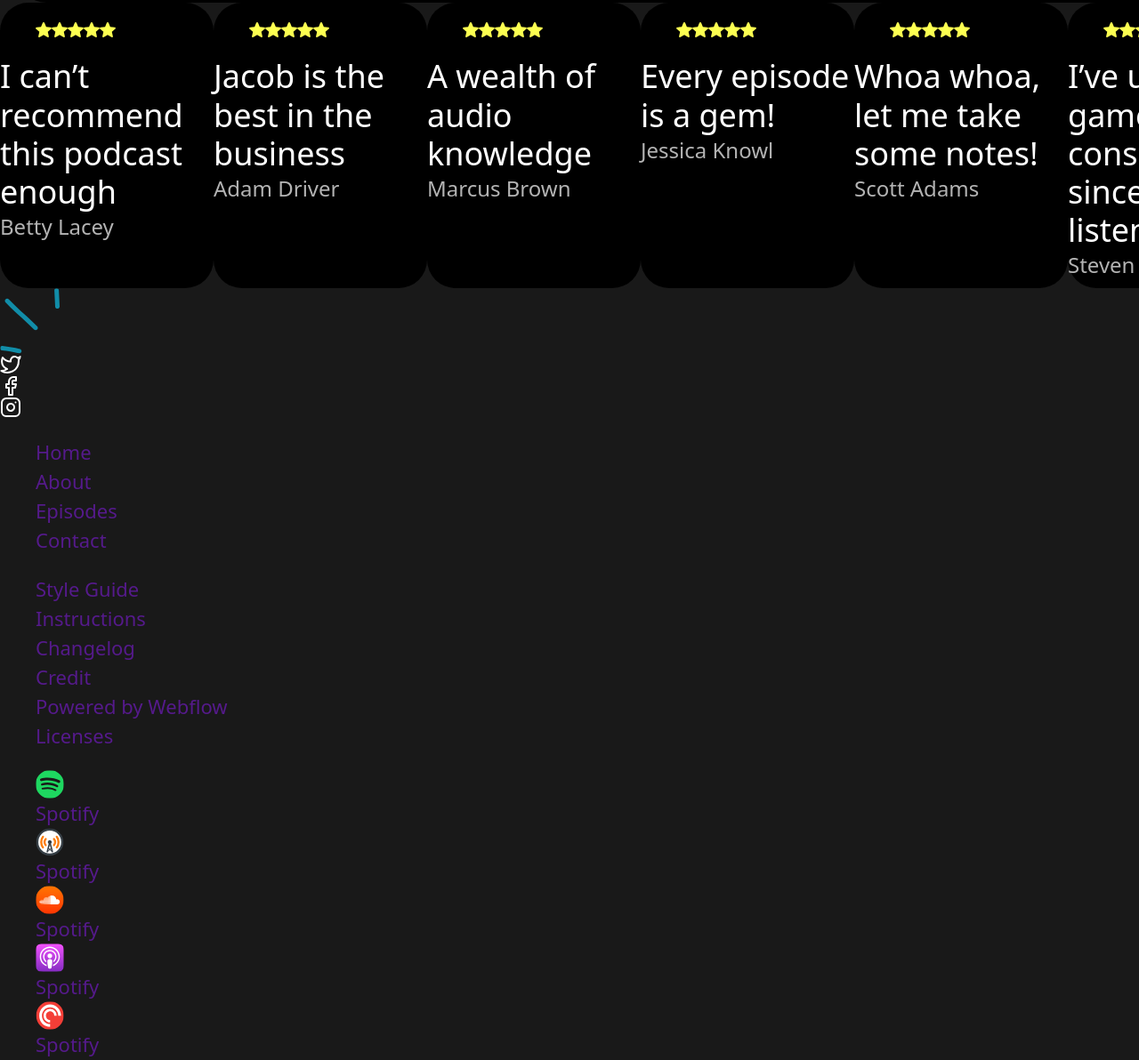
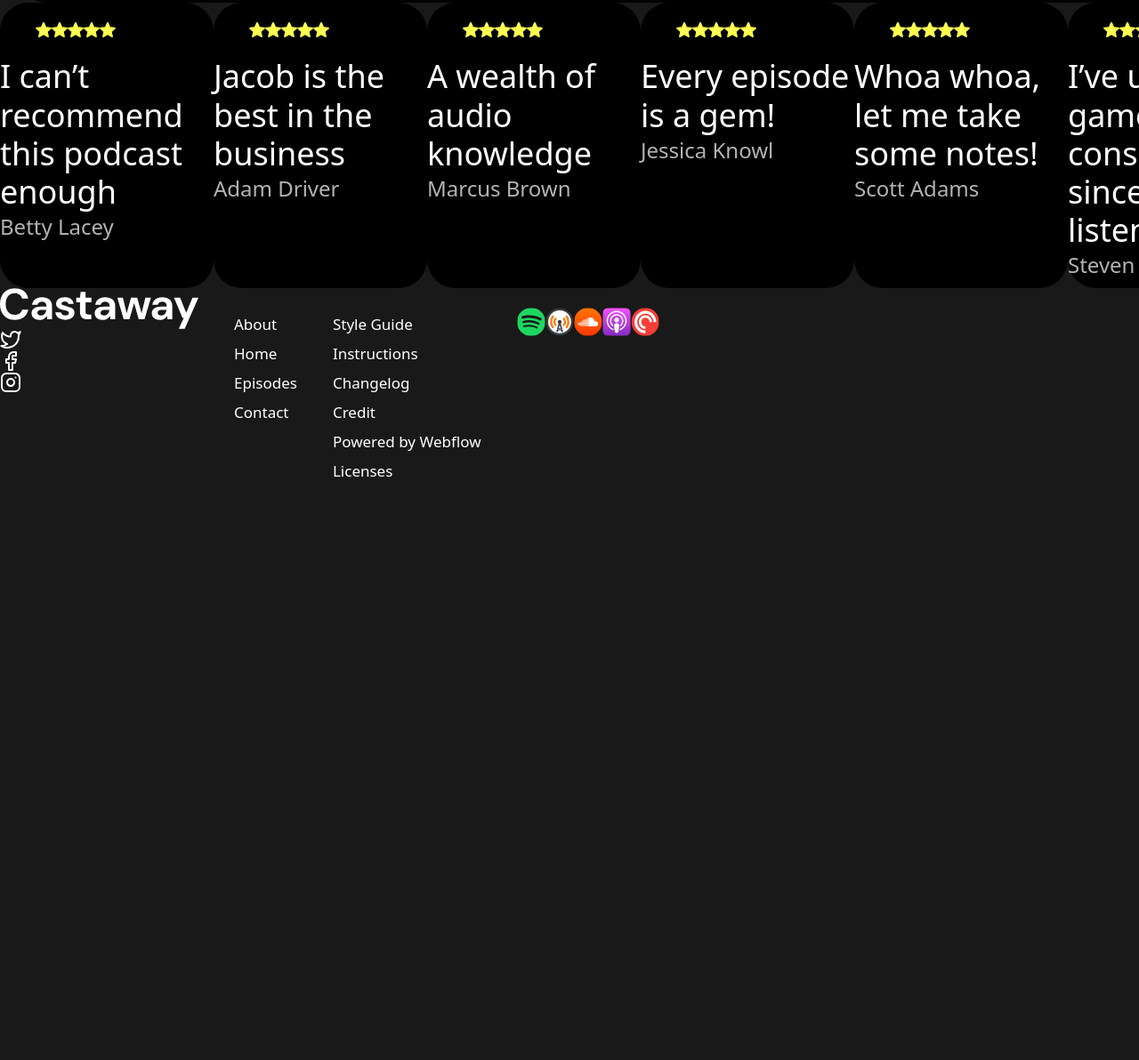
Before and after one commit to vkadi-budetak/castaway, a website: page index.html in a window 1280 px wide. Shown: the part 4973-6165 px from the top of the page at 89% size. After the commit the page ends 5539 px from the top, so only its background shows below. Drawn offline with nearby package versions, Linux system fonts and the light colour scheme.

Commit message:
add Styles footer

```diff
--- a/css/styles.css
+++ b/css/styles.css
@@ -308,8 +308,8 @@ li:last-child {
 .subscribe_conteiner {
   display: flex;
 }
-.subscribe_section {
-}
+/* .subscribe_section {
+} */
 .subscribe_subtitle {
   font-size: 18px;
   font-weight: 400;
@@ -322,8 +322,8 @@ li:last-child {
   line-height: 1.1;
   letter-spacing: 2.88px;
 }
-.subscribe_box {
-}
+/* .subscribe_box {
+} */
 .subscribe_box_row {
   width: 522px;
   height: 82px;
@@ -347,8 +347,8 @@ li:last-child {
   line-height: 2;
   color: var(--btn-txt-cl);
 }
-.subscribe_img {
-}
+/* .subscribe_img {
+} */
 
 /**
   |============================
@@ -384,3 +384,30 @@ font-weight: 400;
   line-height: 1.2x;
   color: var(--secondary-txt-cl);
 }
+
+/**
+  |============================
+  | Footer Styled
+  |============================
+*/
+.footer {
+  display: flex;
+}
+.footer_box_logo {
+  width: 223px;
+  height: 46px;
+}
+.footer_box_img {
+  width: 24px;
+  height: 24px;
+}
+
+.footer_box_item {
+  font-size: 17px;
+  font-weight: 400;
+  line-height: 27px;
+  color: var(--main-txt-cl);
+}
+.footer_listen {
+display: flex;
+}
--- a/index.html
+++ b/index.html
@@ -468,58 +468,58 @@
       </section>
     </main>
     <!-- Footer section -->
-    <footer>
-      <div>
-        <img src="./img/Hero/Photo/Image.svg" alt="Image Fon" />
+    <footer class="footer">
+      <div class="footer_box">
+        <img class="footer_box_logo" src="./img/Logo/Logo.svg" alt="Image Fon" />
         <div>
-          <img src="./img/Footer/Social/IMAGE-0.svg" alt="Social Icon" />
-          <img src="./img/Footer/Social/IMAGE-1.svg" alt="Social Icon" />
-          <img src="./img/Footer/Social/IMAGE-2.svg" alt="Social Icon" />
+          <img class="footer_box_img" src="./img/Footer/Social/IMAGE-0.svg" alt="Social Icon" />
+          <img class="footer_box_img" src="./img/Footer/Social/IMAGE-1.svg" alt="Social Icon" />
+          <img class="footer_box_img" src="./img/Footer/Social/IMAGE-2.svg" alt="Social Icon" />
         </div>
       </div>
-      <nav>
-        <ul class="list">
-          <li><a class="link" href="">Home</a></li>
-          <li><a class="link" href="">About</a></li>
-          <li><a class="link" href="">Episodes</a></li>
-          <li><a class="link" href="">Contact</a></li>
+      <nav class="footer_nav">
+        <ul class="footer_list list">
+          <li><a class="footer_box_item link" href="">About</a></li>
+          <li><a class="footer_box_item link" href="">Home</a></li>
+          <li><a class="footer_box_item link" href="">Episodes</a></li>
+          <li><a class="footer_box_item link" href="">Contact</a></li>
         </ul>
       </nav>
-      <nav>
-        <ul class="list">
-          <li><a class="link" href="">Style Guide</a></li>
-          <li><a class="link" href="">Instructions</a></li>
-          <li><a class="link" href="">Changelog</a></li>
-          <li><a class="link" href="">Credit</a></li>
-          <li><a class="link" href="">Powered by Webflow</a></li>
-          <li><a class="link" href="">Licenses</a></li>
+      <nav class="footer_nav">
+        <ul class="footer_list list">
+          <li><a class="footer_box_item link" href="">Style Guide</a></li>
+          <li><a class="footer_box_item link" href="">Instructions</a></li>
+          <li><a class="footer_box_item link" href="">Changelog</a></li>
+          <li><a class="footer_box_item link" href="">Credit</a></li>
+          <li><a class="footer_box_item link" href="">Powered by Webflow</a></li>
+          <li><a class="footer_box_item link" href="">Licenses</a></li>
         </ul>
       </nav>
-      <ul class="list">
-        <li>
-          <a class="link" href=""
-            ><img src="./img/Hero/ListenCatalog/IMAGE.svg" alt="" />Spotify</a
+      <ul class="hero_list list footer_listen">
+        <li class="hero_link">
+          <a class="hero_iteam link" href=""
+            ><img class="hero_logo_listen" src="./img/Hero/ListenCatalog/IMAGE.svg" alt="" /><span class="visually-hidden">Spotify</span></a
           >
         </li>
-        <li>
-          <a class="link" href=""
-            ><img src="./img/Hero/ListenCatalog/IMAGE-1.svg" alt="" />Spotify</a
+        <li class="hero_link">
+          <a class="hero_iteam link" href=""
+            ><img class="hero_logo_listen" src="./img/Hero/ListenCatalog/IMAGE-1.svg" alt="" /><span class="visually-hidden">Spotify</span></a
           >
         </li>
-        <li>
-          <a class="link" href=""
-            ><img src="./img/Hero/ListenCatalog/IMAGE-2.svg" alt="" />Spotify</a
-          >
+        <li class="hero_link">
+          <a class="hero_iteam link" href=""
+          ><img class="hero_logo_listen" src="./img/Hero/ListenCatalog/IMAGE-2.svg" alt="" /><span class="visually-hidden">Spotify</span></a
+        >
         </li>
-        <li>
-          <a class="link" href=""
-            ><img src="./img/Hero/ListenCatalog/IMAGE-3.svg" alt="" />Spotify</a
-          >
+        <li class="hero_link">
+          <a class="hero_iteam link" href=""
+          ><img class="hero_logo_listen" src="./img/Hero/ListenCatalog/IMAGE-3.svg" alt="" /><span class="visually-hidden">Spotify</span></a
+        >
         </li>
-        <li>
-          <a class="link" href=""
-            ><img src="./img/Hero/ListenCatalog/IMAGE-4.svg" alt="" />Spotify</a
-          >
+        <li class="hero_link">
+          <a class="hero_iteam link" href=""
+          ><img class="hero_logo_listen" src="./img/Hero/ListenCatalog/IMAGE-4.svg" alt="" /><span class="visually-hidden">Spotify</span></a
+        >
         </li>
       </ul>
     </footer>
```
Lines whose indentation alone changed are shown as unchanged.
